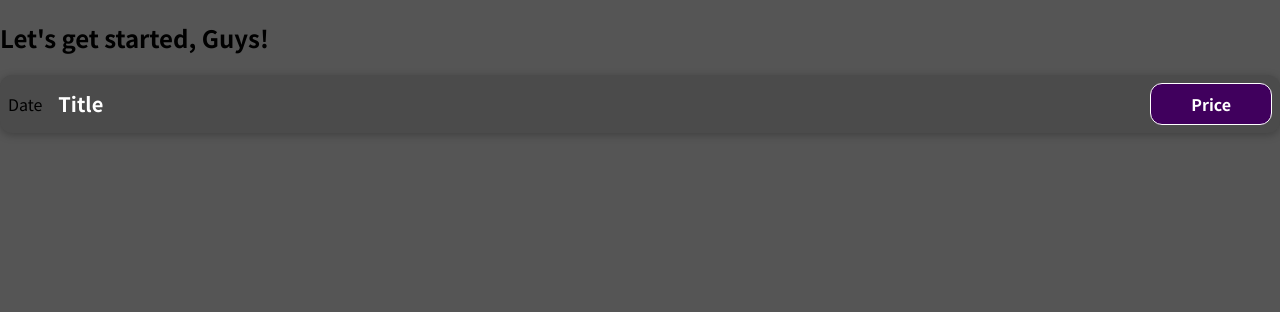
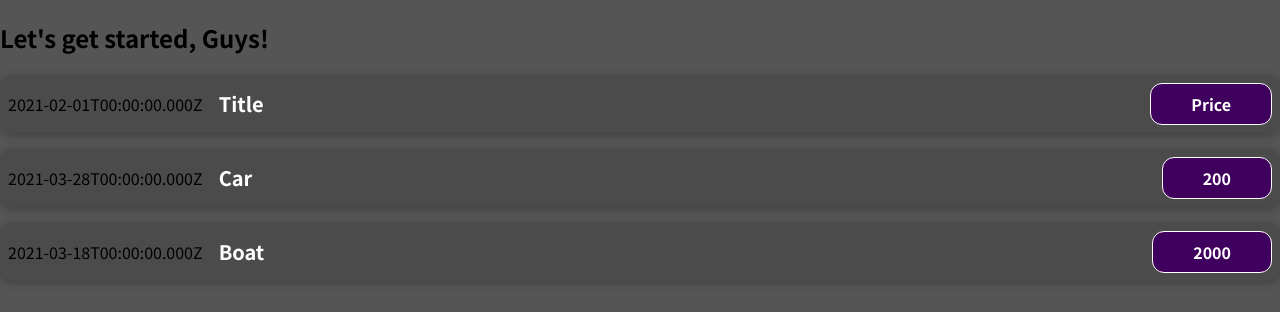
Before and after one commit to abilcode/reaction, a JavaScript app in the folder react basics/: page / in a window 1280 px wide. Shown: the top 312 px of the page. Built offline with nearby package versions, Linux system fonts and the light colour scheme.

Commit message:
passes dynamics data

```diff
--- a/react basics/src/App.js
+++ b/react basics/src/App.js
@@ -1,10 +1,29 @@
 import ExpenseItem from "./components/ExpenseItem";
 
 function App() {
+  const expenses = [
+    { title: "Title", amount: "Price", date: new Date(2021, 1, 1) },
+    { title: "Car", amount: 200, date: new Date(2021, 2, 28) },
+    { title: "Boat", amount: 2000, date: new Date(2021, 2, 18) },
+  ];
   return (
     <div>
       <h2>Let's get started, Guys!</h2>
-      <ExpenseItem></ExpenseItem>
+      <ExpenseItem
+        title={expenses[0].title}
+        amount={expenses[0].amount}
+        date={expenses[0].date}
+      ></ExpenseItem>
+      <ExpenseItem
+        title={expenses[1].title}
+        amount={expenses[1].amount}
+        date={expenses[1].date}
+      ></ExpenseItem>
+      <ExpenseItem
+        title={expenses[2].title}
+        amount={expenses[2].amount}
+        date={expenses[2].date}
+      ></ExpenseItem>
     </div>
   );
 }
--- a/react basics/src/components/ExpenseItem.js
+++ b/react basics/src/components/ExpenseItem.js
@@ -1,16 +1,14 @@
 import "./ExpenseItem.css";
 
-function ExpenseItem() {
-  const expenseDate = "Date";
-  const expenseTitle = "Title";
+function ExpenseItem(props) {
   return (
     <div className='expense-item'>
-      <div>{expenseDate}</div>
+      <div>{props.date.toISOString()}</div>
       <div className='expense-item__description'>
-        <h2>{expenseTitle}</h2>
+        <h2>{props.title}</h2>
       </div>
       <div className='expense-item__price'>
-        <h2>Price</h2>
+        <h2>{props.amount}</h2>
       </div>
     </div>
   );
```
Also changed, not shown: 1 other file (tests, documents, lock files or other folders).
